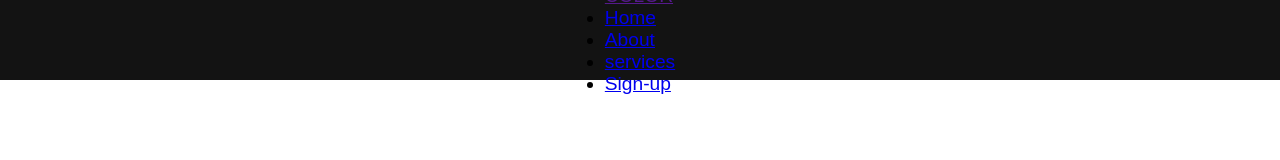
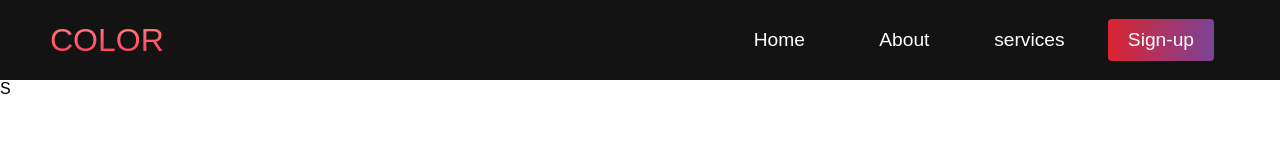
Before and after one commit to Rajithlahiru/Sample-Website, a plain HTML site: page index.html in a window 1280 px wide. Drawn offline with Linux system fonts and the light colour scheme.

Commit message:
style added to navbar

```diff
--- a/index.html
+++ b/index.html
@@ -10,7 +10,7 @@
 <body>
     <!-- create navigation bar -->
     <nav class="navbar">
-        <div class="nav__container">
+        <div class="navbar__container">
             <a href="" id="navbar__logo">COLOR</a>
             <div class="navbar__toggle" id="mobile-menu">
                 <span class="bar"></span>
@@ -32,6 +32,6 @@
                 </li>
             </ul>
         </div>
-    </nav>
+    </nav> S
 </body>
 </html>
--- a/styles.css
+++ b/styles.css
@@ -16,3 +16,80 @@
     top: 0;
     z-index: 999;
 }
+.navbar__container{
+    display: flex;
+    justify-content: space-between;
+    height: 80px;
+    z-index: 1;
+    width: 100%;
+    max-width: 1300px;
+    margin: 0 auto;
+    padding: 0 50px;
+}
+
+#navbar__logo{
+    background-color: #ff8177;
+    background-image: linear-gradient(to top, #ff0844 0%, #ffb199 100%);
+    background-size: 100%;
+    -webkit-background-clip: text;
+    -moz-background-clip: text;
+    -webkit-text-fill-color: transparent;
+    -moz-text-fill-color: transparent;
+    display: flex;
+    align-items: center;
+    cursor: pointer;
+    text-decoration: none;
+    font-size: 2rem;
+}
+
+.navbar__menu{
+    display: flex;
+    align-items: center;
+    list-style: none;
+}
+
+.navbar__item{
+    height: 80px;
+}
+.navbar__links{
+    color: white;
+    display: flex;
+    align-items: center;
+    justify-content: center;
+    width: 125px;
+    text-decoration: none;
+    height: 100%;
+    transition: all 0.3s easeS;
+}
+
+.navbar__btn{
+    display: flex;
+    justify-content: center;
+    align-items: center;
+    padding: 0 1rem;
+    width: 100%;
+}
+
+.button{
+    display: flex;
+    justify-content: center;
+    align-items: center;
+    padding: 10px 20px;
+    height: 100%;
+    width: 100%;
+    border: none;
+    outline: none;
+    border-radius: 4px;
+    background: #7b4397;
+    background: -webkit-linear-gradient(to right, #dc2430, #7b4397);
+    background: linear-gradient(to right, #dc2430, #7b4397);
+
+    color: white;
+    transition: all 0.3s ease;
+    text-decoration: none;
+}
+.navbar__links:hover{
+    color: #9518fc;
+    transition: all 0.3s ease;
+
+}
```
